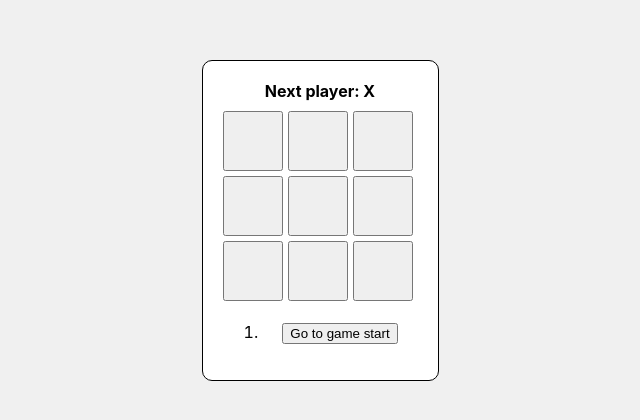
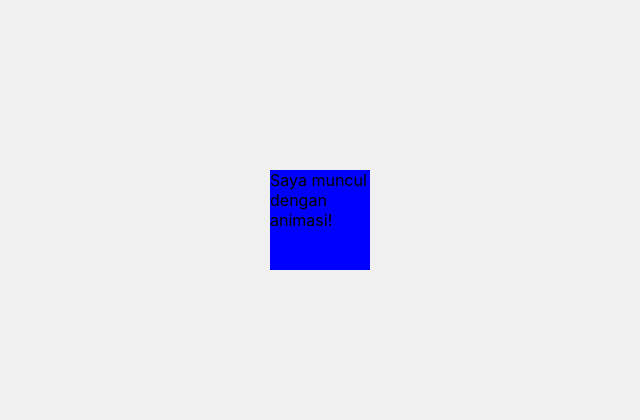
Before and after one commit to dobocreate/training, a React (Create React App) app in the folder alif_react/alip_react/: page / in a window 1280 px wide. Shown: the part 180-600 px from the top of the page, without its empty margins (320-960 px from the left). Built offline with nearby package versions, Linux system fonts and the light colour scheme.

Commit message:
(choi)add されてないコードの追加

```diff
--- a/alif_react/alip_react/src/alif_react.jsx
+++ b/alif_react/alip_react/src/alif_react.jsx
@@ -1,100 +1,23 @@
-import { useState } from "react";
+import React, { useEffect, useState } from 'react';
 
-function Square({ value, click }) {
-  return (
-    <button className="square" onClick={click}>
-      {value}
-    </button>
-  );
-}
+function AnimatedBox() {
+  const [visible, setVisible] = useState(false);
 
-function Board({ xIsNext, squares, onPlay }) {
-  function handleClick(i) {
-    if (squares[i] || calculateWinner(squares)) return;
-    const nextSquares = squares.slice();
-    nextSquares[i] = xIsNext ? "X" : "O";
-    onPlay(nextSquares);
-  }
-
-  const winner = calculateWinner(squares);
-  const status = winner
-    ? "Winner: " + winner
-    : "Next player: " + (xIsNext ? "X" : "O");
+  useEffect(() => {
+    setTimeout(() => {
+      setVisible(true);
+    }, 1000); // Menunggu 1 detik sebelum menampilkan kotak
+  }, []);
 
   return (
-    <>
-      <div className="status">{status}</div>
-      <div className="board-row">
-        <Square value={squares[0]} click={() => handleClick(0)} />
-        <Square value={squares[1]} click={() => handleClick(1)} />
-        <Square value={squares[2]} click={() => handleClick(2)} />
-      </div>
-      <div className="board-row">
-        <Square value={squares[3]} click={() => handleClick(3)} />
-        <Square value={squares[4]} click={() => handleClick(4)} />
-        <Square value={squares[5]} click={() => handleClick(5)} />
-      </div>
-      <div className="board-row">
-        <Square value={squares[6]} click={() => handleClick(6)} />
-        <Square value={squares[7]} click={() => handleClick(7)} />
-        <Square value={squares[8]} click={() => handleClick(8)} />
-      </div>
-    </>
-  );
-}
-
-export default function Game() {
-  const [history, setHistory] = useState([Array(9).fill(null)]);
-  const [currentMove, setCurrentMove] = useState(0);
-  const xIsNext = currentMove % 2 === 0;
-  const currentSquares = history[currentMove];
-
-  function handlePlay(nextSquares) {
-    const nextHistory = history.slice(0, currentMove + 1).concat([nextSquares]);
-    setHistory(nextHistory);
-    setCurrentMove(nextHistory.length - 1);
-  }
-
-  function jumpTo(nextMove) {
-    setCurrentMove(nextMove);
-  }
-
-  const moves = history.map((squares, move) => {
-    const description = move > 0 ? "Go to move #" + move : "Go to game start";
-    return (
-      <li key={move}>
-        <button onClick={() => jumpTo(move)}>{description}</button>
-      </li>
-    );
-  });
-
-  return (
-    <div className="game">
-      <div className="game-board">
-        <Board xIsNext={xIsNext} squares={currentSquares} onPlay={handlePlay} />
-      </div>
-      <div className="game-info">
-        <ol>{moves}</ol>
-      </div>
+    <div>
+      {visible && (
+        <div style={{ width: '100px', height: '100px', backgroundColor: 'blue', transition: 'opacity 1s', opacity: visible ? 1 : 0 }}>
+          Saya muncul dengan animasi!
+        </div>
+      )}
     </div>
   );
 }
 
-function calculateWinner(squares) {
-  const lines = [
-    [0, 1, 2],
-    [3, 4, 5],
-    [6, 7, 8],
-    [0, 3, 6],
-    [1, 4, 7],
-    [2, 5, 8],
-    [0, 4, 8],
-    [2, 4, 6],
-  ];
-  for (let [a, b, c] of lines) {
-    if (squares[a] && squares[a] === squares[b] && squares[a] === squares[c]) {
-      return squares[a];
-    }
-  }
-  return null;
-}
+export default AnimatedBox;
```
